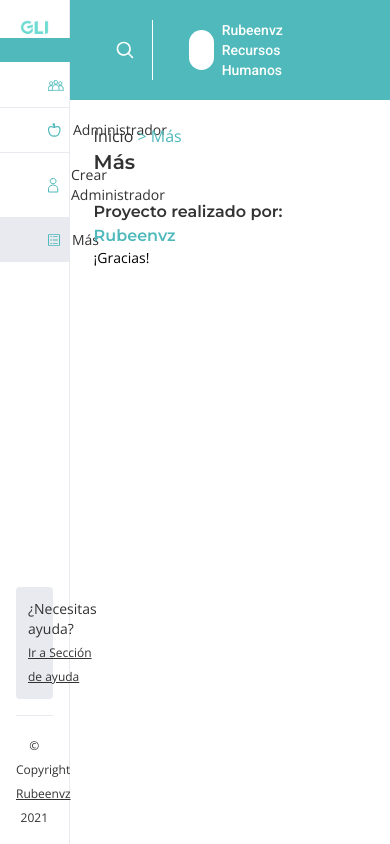
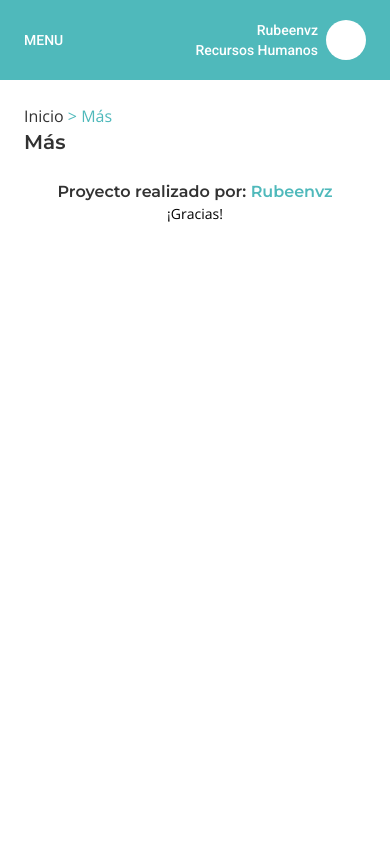
Before and after one commit to Rubeenvz/Gliapp-Vue.js, a Vue app: page /mas in a window 390 px wide. Built offline with nearby package versions, Linux system fonts and the light colour scheme.

Commit message:
Responsive design has been added

```diff
--- a/src/App.vue
+++ b/src/App.vue
@@ -1,10 +1,10 @@
 <template>
   <div id="app">
-    <div class="main-grid__container min-h-screen grid grid-flow-col">
-      <div class="main-grid__first h-full border-r border-tertiary" id="Sidebar">
+    <div class="main-grid__container min-h-screen lg:grid grid-flow-col">
+      <div class="main-grid__first h-full fixed lg:relative lg:border-r border-tertiary w-full" id="Sidebar">
         <Sidebar />
       </div>
-      <div class="main-grid__second h-full">
+      <div class="main-grid__second h-full w-full">
         <div>
           <Nav />
         </div>
@@ -37,6 +37,16 @@
     grid-template-columns: 17.85% 82.15%;
   }
 
+  @media (max-width: 1023.98px) {
+    .main-grid__first {
+      left: -100%;
+    }
+
+    .main-grid__first.active {
+      left: 0%;
+    }
+  }
+
   .button-primary {
     @apply block font-open text-sm text-white font-normal px-4 py-3 rounded bg-secondary;
   }
@@ -45,8 +55,10 @@
     @apply block text-sm font-open font-normal px-4 py-3 rounded border border-secondary text-primary;
   }
 
-  .general-form__container {
-    max-width: 360px;
+  @media (min-width: 1024px) {
+    .general-form__container {
+      max-width: 360px;
+    }
   }
 
   .general-form__label {
@@ -77,7 +89,7 @@
 
   .adm-user__card {
     max-width: 200px;
-    @apply mt-4 mb-6 border border-tertiary rounded;
+    @apply mt-4 mb-6 border border-tertiary rounded mx-auto lg:mx-0;
   }
 
   .adm-user__img {
@@ -89,7 +101,7 @@
   .approved {
     width: 52px;
     height: 52px;
-    @apply bg-secondary flex items-center justify-center rounded-full py-6;
+    @apply bg-secondary flex items-center justify-center rounded-full py-6 mx-auto lg:mx-0;
   }
 
   select.general-form__input {
--- a/src/components/Nav.vue
+++ b/src/components/Nav.vue
@@ -1,19 +1,22 @@
 <template>
-  <div class="flex justify-end w-full py-5 px-16 bg-secondary">
+  <div class="flex justify-between lg:justify-end w-full py-5 px-6 lg:px-16 bg-secondary">
+    <button class="text-white text-sm font-roboto font-medium lg:hidden">
+      MENU
+    </button>
     <div class="flex items-center">
-      <div class="flex items-center">
+      <div class="hidden lg:flex items-center">
         <input class="mr-4 bg-secondary text-primary" type="text">
         <img src="../assets/icon_search.svg" alt="Logout">
       </div>
-      <div class="border-r border-white mx-9 h-full"></div>
-      <div class="flex items-center mr-7">
-        <div class="main-nav__user bg-white rounded-full mr-2"></div>
-        <div>
+      <div class="hidden lg:flex border-r border-white lg:mx-9 h-full"></div>
+      <div class="flex items-center flex-row-reverse lg:flex-row lg:mr-7 gap-2">
+        <div class="main-nav__user bg-white rounded-full"></div>
+        <div class="text-right lg:text-left">
           <p class="text-white text-sm font-roboto font-medium">Rubeenvz</p>
           <p class="text-white text-sm font-roboto font-medium">Recursos Humanos</p>
         </div>
       </div>
-      <div>
+      <div class="hidden lg:flex">
         <img src="../assets/icon_logout.svg" alt="Logout">
       </div>
     </div>
--- a/src/components/Sidebar.vue
+++ b/src/components/Sidebar.vue
@@ -36,6 +36,13 @@
               <span class="font-open font-normal text-sm">Más</span>
             </div>
           </router-link>
+        </li>
+        <li>
+          <button class="block bg-secondary text-sm text-primary w-full lg:hidden">
+            <div class="py-3 flex items-center justify-center content-center text-center">
+              <span class="font-open font-normal text-sm text-white">Cerrar</span>
+            </div>
+          </button>
         </li>
       </ul>
     </div>
--- a/src/views/AdministradorCrear.vue
+++ b/src/views/AdministradorCrear.vue
@@ -15,7 +15,7 @@
             <button class="button-secondary mx-auto">Selecciona</button>
           </div>
         </div>
-        <form class="general-form__container flex flex-col gap-5">
+        <form class="general-form__container flex flex-col gap-5 w-full">
           <div class="general-form__element relative w-full">
             <label class="general-form__label" for="">Nombre</label>
             <input required class="general-form__input" v-model="form.name" type="text">
@@ -44,7 +44,7 @@
           </div>
         </form>
       </div>
-      <div class="pt-4 border-t border-tertiary flex gap-6">
+      <div class="pt-4 border-t border-tertiary flex justify-center lg:justify-start gap-6 flex-col lg:flex-row">
         <router-link class="button-secondary" to="/">
           Cancelar
         </router-link>
@@ -58,12 +58,12 @@
         <div class="approved">
           <img class="" src="../assets/icon_approved.svg" alt="Approved">
         </div>
-        <div class="mt-4">
+        <div class="mt-4 text-center lg:text-left">
           <h2 class="font-semibold font-montserrat text-primary text-base">Cambios guardados.</h2>
           <p class="font-open font-normal text-sm">Tu administrador se ha guardado con éxito.</p>
         </div>
       </div>
-      <div class="pt-4 border-t border-tertiary flex gap-6">
+      <div class="pt-4 border-t border-tertiary flex justify-center lg:justify-start gap-6 flex-col lg:flex-row">
         <button @click="isSaved = false" class="button-secondary">
           Añadir nuevo
         </button>
--- a/src/views/AdministradorEditar.vue
+++ b/src/views/AdministradorEditar.vue
@@ -11,7 +11,7 @@
           <button class="button-secondary mx-auto">Selecciona</button>
         </div>
       </div>
-      <form class="general-form__container flex flex-col gap-5">
+      <form class="general-form__container flex flex-col gap-5 w-full">
         <div class="general-form__element relative w-full hidden">
           <label class="general-form__label" for="">ID</label>
           <input required class="general-form__input" v-model="form._id" type="text">
@@ -44,7 +44,7 @@
         </div>
       </form>
     </div>
-    <div class="pt-4 border-t border-tertiary flex gap-6">
+    <div class="pt-4 border-t border-tertiary flex justify-center lg:justify-start gap-6 flex-col lg:flex-row">
       <router-link class="button-secondary" :to="'/administrador/'+id">
         Cancelar
       </router-link>
--- a/src/views/AdministradorVer.vue
+++ b/src/views/AdministradorVer.vue
@@ -2,12 +2,12 @@
   <div>
     <div class="pt-6 mb-9">
       <div class="mb-6">
-        <div class="adm-user__img"></div>
-        <div class="mt-4">
+        <div class="adm-user__img mx-auto lg:mx-0"></div>
+        <div class="mt-4 text-center lg:text-left">
           <h2 class="font-open font-semibold text-primary">{{ user.name }} {{ user.last_name }} </h2>
         </div>
       </div>
-      <div class="adm-user__grid grid">
+      <div class="adm-user__grid grid text-center lg:text-left">
         <div>
           <p class="font-normal text-xs uppercase text-primary font-open">Nombre (s)</p>
           <p class="font-semibold text-base text-primary font-open">{{ user.name }}</p>
@@ -30,7 +30,7 @@
         </div>
       </div>
     </div>
-    <div class="pt-4 border-t border-tertiary flex">
+    <div class="pt-4 border-t border-tertiary flex justify-center lg:justify-start">
       <router-link class="button-primary" :to="'/administrador/'+id+'/editar'">
         Editar administrador
       </router-link>
@@ -70,4 +70,10 @@
     grid-template-columns: auto auto auto;
     row-gap: 26px;
   }
+  @media (max-width: 1023.98px) {
+    .adm-user__grid {
+    grid-template-columns: 100%;
+      row-gap: 26px;
+    }
+  }
 </style>
--- a/src/views/Administradores.vue
+++ b/src/views/Administradores.vue
@@ -3,7 +3,7 @@
     <div>
       <Breadcrumb title="Administradores de la consola"/>
     </div>
-    <div v-if="totalResults != 0">
+    <div class="hidden lg:block" v-if="totalResults != 0">
       <div class="mt-6 flex justify-between">
         <div class="flex gap-4">
           <div class="flex items-center px-4 rounded-full bg-tertiary gap-4">
--- a/src/views/Mas.vue
+++ b/src/views/Mas.vue
@@ -4,7 +4,7 @@
       <Breadcrumb title="Más"/>
     </div>
     <div class="mb-9 mt-6">
-      <div class="mt-4">
+      <div class="mt-4 text-center lg:text-left">
         <h2 class="font-semibold font-montserrat text-primary text-base">Proyecto realizado por: <a class="text-secondary" href="https://rubeenvz.com/">Rubeenvz</a></h2>
         <p class="font-open font-normal text-sm">¡Gracias!</p>
       </div>
```
